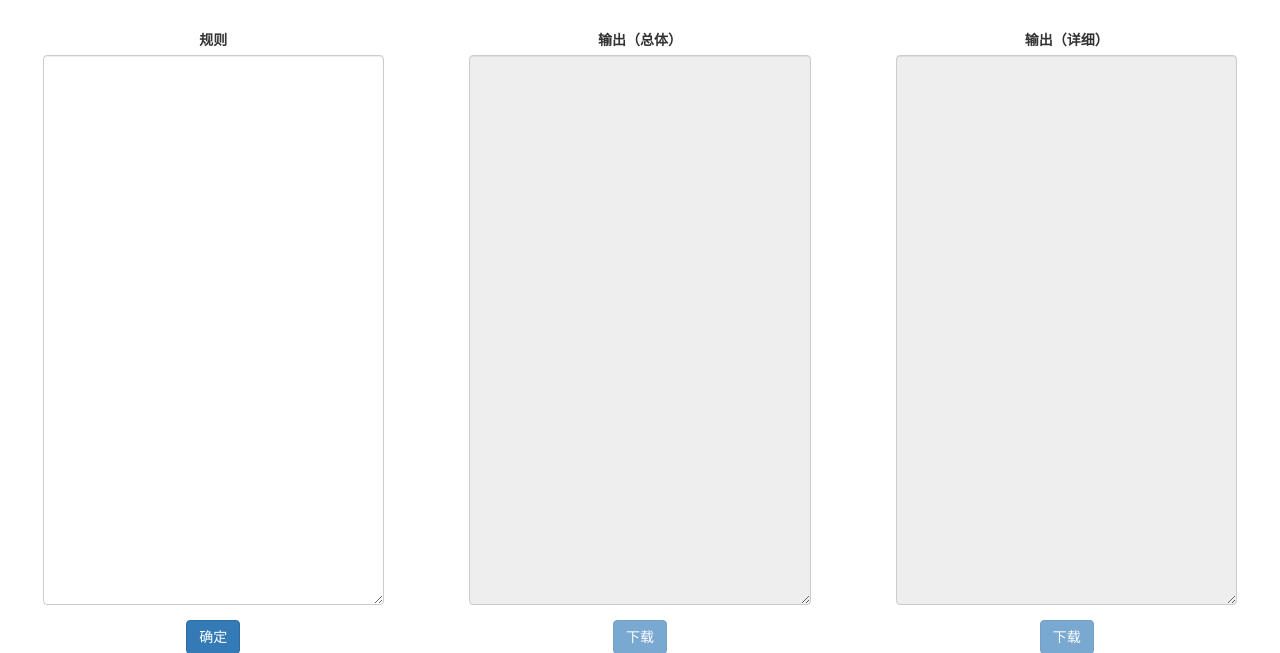
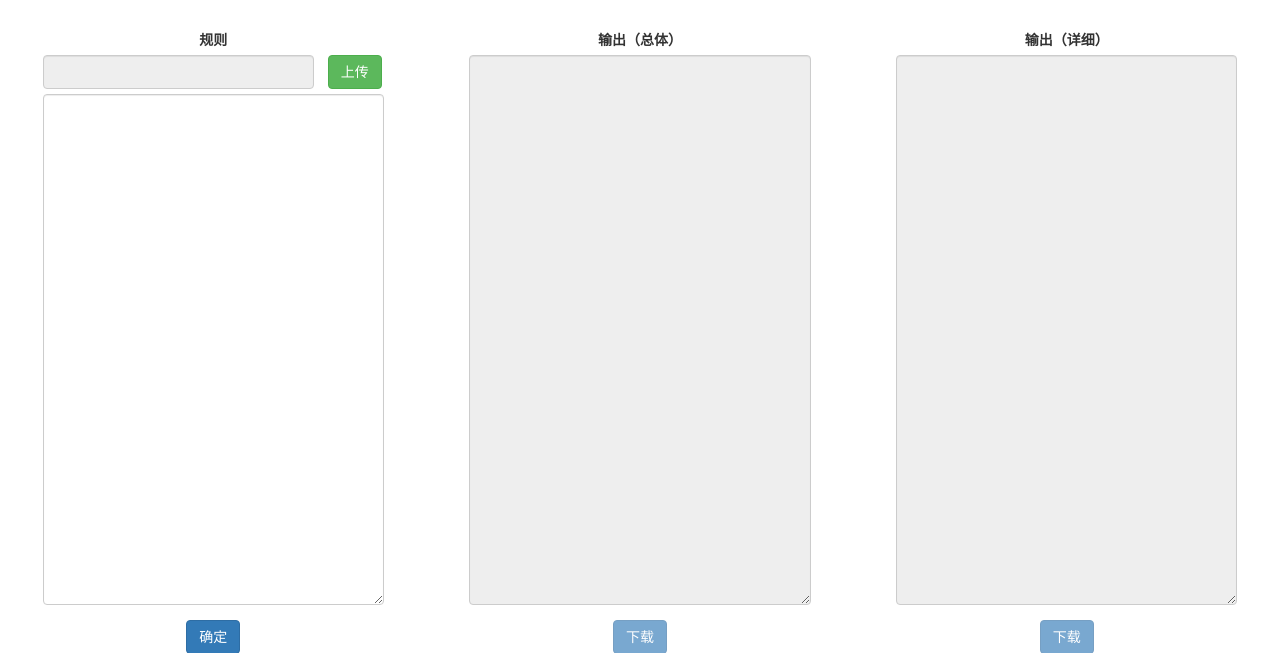
Before and after one commit to TalkWIthKeyboard/CLab-Web, a Flask app: page /clab/uploading in a window 1280 px wide. Shown: the part 52-705 px from the top of the page. Run offline with Flask 2, Linux system fonts and the light colour scheme; some libraries are stand-ins or nearby versions.

Commit message:
1. 添加文件上传功能

```diff
--- a/app/routes/uploadingRoute.py
+++ b/app/routes/uploadingRoute.py
@@ -17,22 +17,18 @@ def init():
 def index():
     return render_template('uploadingManage.html')
 
-def allowed_file(filename):
-    return '.' in filename and \
-           filename.rsplit('.', 1)[1] in app.config['ALLOWED_EXTENSIONS']
-
 @app.route('/clab/uploading/submitForm/textarea',methods=['POST'])
 def submit_textarea_form():
+    '''
+        从文本输入规则，进行clab计算并返回结果
+    '''
     if request.method == 'POST':
         dict = {}
         try:
             rule = request.form['rule']
             if rule:
                 write_file('app/static/CLab10/examples/shirt/shirt.cp',rule)
-                p = subprocess.call('cd app/static/CLab10/examples/shirt && python work.py',shell=True)
-                dict['detail'] = read_file('app/static/CLab10/examples/shirt/outputDump.dump')
-                dict['summary'] = read_file('app/static/CLab10/examples/shirt/output.out')
-                dict['error'] = ''
+                dict = make_dict()
                 return jsonify(dict)
             else:
                 dict['error'] = '没有输入!'
@@ -42,22 +38,27 @@ def submit_textarea_form():
             return jsonify(dict)
 
 
-# @app.route('/clab/uploading/submitForm/file',methods=['POST'])
-# def submit_file_form():
-#     if request.method == 'POST':
-#         try:
-#             file = request.form['file']
-#             if file and allowed_file(file):
-#                 path = os.path.join(app.config['UPLOAD_FOLDER'], 'shirt.cp')
-#                 file.save(path)
-#                 os.system('cd ../static/CLab10/examples/shirt; ./shirt')
-#                 return jsonify(dict(message=0))
-#             else:
-#                 return jsonify(dict(message=1))
-#         except:
-#             return jsonify(dict(message=2))
-
-
+@app.route('/clab/uploadFile',methods=['POST'])
+def upload_file():
+    '''
+        从文件上传规则，进行clab计算并返回结果
+    '''
+    if request.method == 'POST':
+        dict = {}
+        try:
+            file = request.files['file']
+            fileName = file.filename
+            if file and allowed_file(fileName):
+                path = os.path.join(app.config['UPLOAD_FOLDER'], 'shirt.cp')
+                file.save(path)
+                dict = make_dict()
+                return jsonify(dict)
+            else:
+                dict['error'] = '输入格式错误！'
+                return jsonify(dict)
+        except Exception,e:
+            dict['error'] = e.message
+            return jsonify(dict)
 
 
 def read_file(path):
@@ -76,3 +77,24 @@ def write_file(path,content):
     file = open(path, 'w')
     file.write(content)
     file.close()
+
+def make_dict():
+    '''
+        注入c程序获得输出
+    '''
+    dict = {}
+    try:
+        subprocess.call('cd app/static/CLab10/examples/shirt && python work.py', shell=True)
+        dict['detail'] = read_file('app/static/CLab10/examples/shirt/outputDump.dump')
+        dict['summary'] = read_file('app/static/CLab10/examples/shirt/output.out')
+        dict['error'] = ''
+    except Exception,e:
+        dict['error'] = e.message
+        return dict
+
+def allowed_file(filename):
+    '''
+        验证上传文件的格式是否合法
+    '''
+    return '.' in filename and \
+           filename.rsplit('.', 1)[1] in app.config['ALLOWED_EXTENSIONS']
--- a/app/static/clab-web/css/basic.css
+++ b/app/static/clab-web/css/basic.css
@@ -10,3 +10,29 @@
 .form-margin{
     margin-top: 10px;
 }
+
+.text-write-box{
+    margin-top: 5px;
+}
+
+#exampleInputFile{
+    display: none;
+}
+
+.upload-box{
+    width: 79.8%;
+    /*width: 268px;*/
+    margin-left: 10%;
+}
+
+.upload-box .col-md-box{
+    padding: 0;
+}
+
+.upload-box .col-md-9{
+    width: 79.8%;
+}
+
+.upload-box .col-md-2{
+    float: right;
+}
--- a/app/templates/uploadingManage.html
+++ b/app/templates/uploadingManage.html
@@ -35,7 +35,16 @@
                 <form class="form-horizontal form-margin">
                     <div class="form-group">
                         <label for="input-rule">规则</label>
-                        <textarea class="form-control input-text" type="text" id="input-rule" style="height: 550px"></textarea>
+                        <input type="file" id="exampleInputFile">
+                        <div class="upload-box row">
+                            <div class="col-md-9 col-md-box">
+                                <input class="form-control" id="file-name-input" disabled>
+                            </div>
+                            <div class="col-md-2 col-md-box">
+                                <button type="button" class="btn btn-success sure-upload-btn">上传</button>
+                            </div>
+                        </div>
+                        <textarea class="form-control input-text text-write-box" type="text" id="input-rule" style="height: 511px"></textarea>
                       </div>
 
                     <div class="form-group">
--- a/config.py
+++ b/config.py
@@ -3,4 +3,4 @@ basedir = os.path.abspath(os.path.dirname(__file__))
 
 UPLOAD_FOLDER = os.path.join(basedir, 'app/static/CLab10/examples/shirt')
 
-ALLOWED_EXTENSIONS = ['txt', 'input']
+ALLOWED_EXTENSIONS = ['txt', 'input', 'cp']
```
Also changed, not shown: app/static/clab-web/js/uploadingManage.js (+41 -2 lines).
